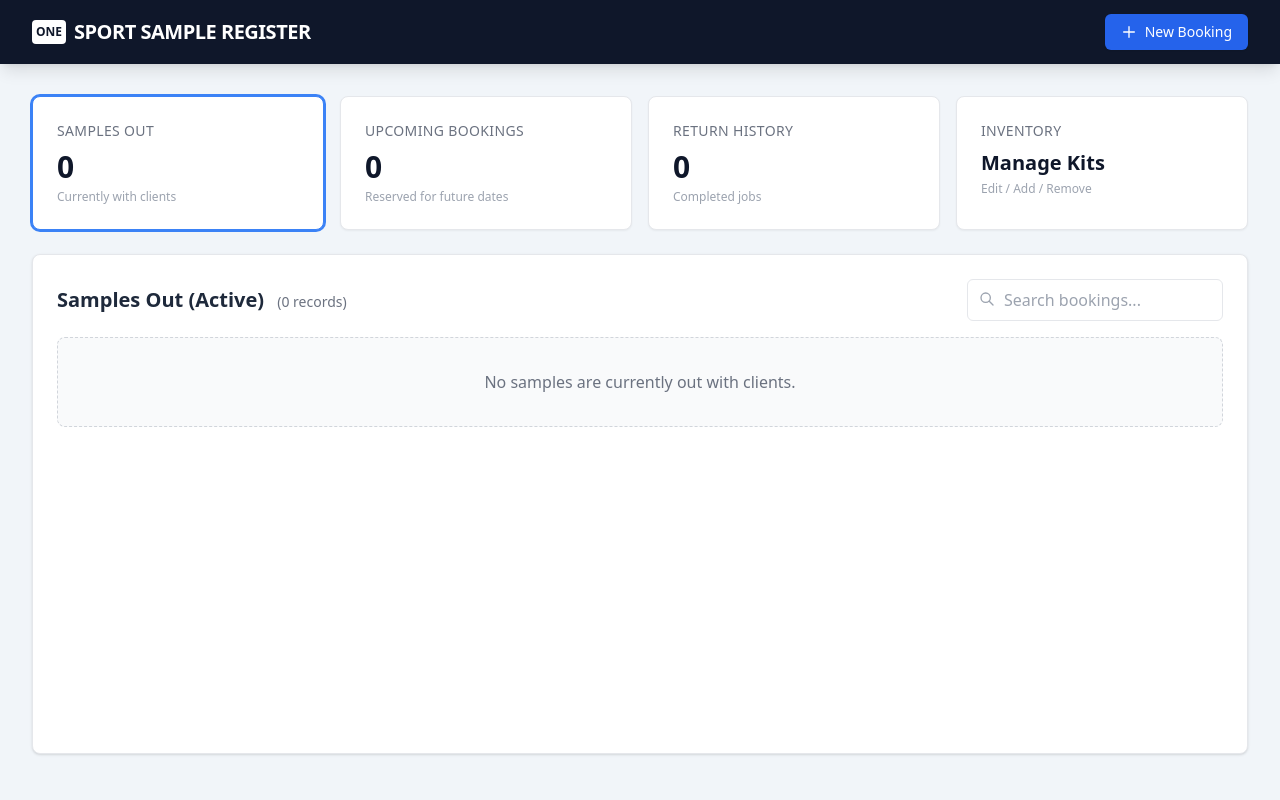
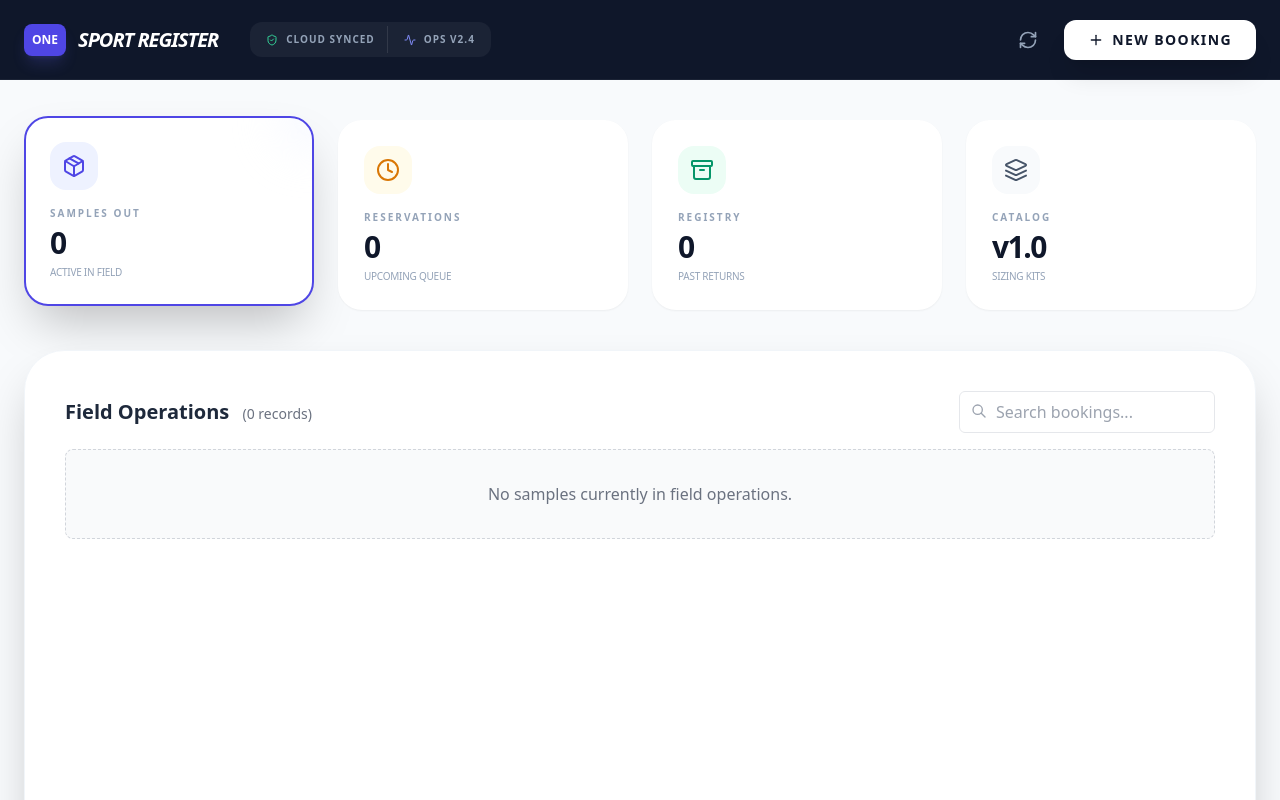
Before and after one commit to onesportapparel/one-sport-sample-register, a React (Vite) app: page / in a window 1280 px wide. Shown: the top 800 px of the page. Built offline with nearby package versions, Linux system fonts and the light colour scheme.

Commit message:
Add files via upload

```diff
--- a/App.tsx
+++ b/App.tsx
@@ -7,6 +7,18 @@ import { BookingList } from './components/BookingList';
 import { InventoryManager } from './components/InventoryManager';
 import { initEmailService, sendEmailNotification } from './services/email';
 import { printBooking } from './services/print';
+import {
+  LayoutDashboard,
+  Plus,
+  History,
+  Package,
+  RefreshCw,
+  ShieldCheck,
+  Clock,
+  Archive,
+  Layers,
+  Activity
+} from 'lucide-react';
 
 type View = 'DASHBOARD' | 'NEW_BOOKING';
 type Tab = 'SAMPLES_OUT' | 'BOOKINGS' | 'HISTORY' | 'INVENTORY';
@@ -41,7 +53,7 @@ const App: React.FC = () => {
   };
 
   const handleReturn = async (id: string) => {
-    if (window.confirm('Are you sure you want to mark these samples as returned?')) {
+    if (window.confirm('Mark these samples as returned to inventory?')) {
       await updateBookingStatus(id, 'RETURNED');
       setLastUpdated(Date.now());
       setActiveTab('HISTORY');
@@ -54,7 +66,7 @@ const App: React.FC = () => {
   };
 
   const handleActivate = async (id: string) => {
-    if (window.confirm('Are you sure you want to move this booking to "Samples Out"?')) {
+    if (window.confirm('Move this booking to active "Samples Out"?')) {
       await updateBookingStatus(id, 'ACTIVE');
       setLastUpdated(Date.now());
       setActiveTab('SAMPLES_OUT');
@@ -75,108 +87,127 @@ const App: React.FC = () => {
   const history = bookings.filter(b => b.status === 'RETURNED').sort((a,b) => new Date(b.dateReturn).getTime() - new Date(a.dateReturn).getTime());
 
   return (
-    <div className="min-h-screen bg-slate-100 font-sans text-slate-900">
-      <header className="bg-slate-900 text-white shadow-lg sticky top-0 z-50">
-        <div className="max-w-7xl mx-auto px-4 sm:px-6 lg:px-8 h-16 flex items-center justify-between">
-          <div className="flex items-center gap-2 cursor-pointer" onClick={() => setView('DASHBOARD')}>
-            <div className="bg-white text-slate-900 font-bold p-1 rounded text-xs">ONE</div>
-            <h1 className="text-xl font-bold tracking-tight">SPORT SAMPLE REGISTER</h1>
+    <div className="min-h-screen bg-[#f8fafc] font-sans text-slate-900 selection:bg-indigo-100">
+      {/* Dynamic Header */}
+      <header className="bg-slate-900 text-white sticky top-0 z-50 px-6 h-20 flex items-center justify-between border-b border-white/5 backdrop-blur-md">
+        <div className="flex items-center gap-8">
+          <div className="flex items-center gap-3 cursor-pointer group" onClick={() => setView('DASHBOARD')}>
+            <div className="bg-indigo-600 text-white font-black p-2 rounded-lg text-xs transform group-hover:rotate-6 transition-transform shadow-lg shadow-indigo-500/20">ONE</div>
+            <h1 className="text-xl font-black tracking-tighter uppercase italic">Sport Register</h1>
           </div>
-          {view === 'DASHBOARD' && activeTab !== 'INVENTORY' && (
+
+          <nav className="hidden lg:flex items-center gap-1 bg-white/5 p-1 rounded-xl">
+             <div className="px-3 py-1.5 flex items-center gap-2 text-[10px] font-bold text-slate-400 uppercase tracking-widest border-r border-white/10">
+                <ShieldCheck className="w-3 h-3 text-emerald-400" />
+                Cloud Synced
+             </div>
+             <div className="px-3 py-1.5 flex items-center gap-2 text-[10px] font-bold text-slate-400 uppercase tracking-widest">
+                <Activity className="w-3 h-3 text-indigo-400" />
+                Ops v2.4
+             </div>
+          </nav>
+        </div>
+
+        <div className="flex items-center gap-4">
+          <button
+            onClick={() => setLastUpdated(Date.now())}
+            className="p-2.5 text-slate-400 hover:text-white hover:bg-white/10 rounded-xl transition-all"
+            title="Refresh Registry"
+          >
+            <RefreshCw className={`w-5 h-5 ${isLoading ? 'animate-spin' : ''}`} />
+          </button>
+
+          {view === 'DASHBOARD' && (
             <button
               onClick={() => setView('NEW_BOOKING')}
-              className="bg-blue-600 hover:bg-blue-500 text-white px-4 py-2 rounded-md text-sm font-medium transition-colors shadow-sm flex items-center gap-2"
+              className="bg-white text-slate-900 px-6 py-2.5 rounded-xl text-sm font-black uppercase tracking-widest hover:bg-indigo-50 transition-all shadow-xl flex items-center gap-2 active:scale-95"
             >
-              <svg xmlns="http://www.w3.org/2000/svg" className="h-4 w-4" fill="none" viewBox="0 0 24 24" stroke="currentColor">
-                <path strokeLinecap="round" strokeLinejoin="round" strokeWidth={2} d="M12 4v16m8-8H4" />
-              </svg>
+              <Plus className="w-4 h-4" />
               New Booking
             </button>
           )}
         </div>
       </header>
 
-      <main className="max-w-7xl mx-auto px-4 sm:px-6 lg:px-8 py-8">
+      <main className="max-w-7xl mx-auto px-6 py-10">
         {view === 'NEW_BOOKING' ? (
+          <div className="animate-in fade-in slide-in-from-bottom-4 duration-500">
             <NewBookingForm
               onComplete={handleCreateBooking}
               onCancel={() => setView('DASHBOARD')}
             />
+          </div>
         ) : (
-          <div className="space-y-6">
-            <div className="grid grid-cols-2 md:grid-cols-4 gap-4">
+          <div className="space-y-10 animate-in fade-in duration-700">
+            {/* Metric Grid */}
+            <div className="grid grid-cols-1 md:grid-cols-2 lg:grid-cols-4 gap-6">
+              {[
+                { id: 'SAMPLES_OUT', label: 'Samples Out', count: samplesOut.length, icon: Package, color: 'indigo', desc: 'Active in Field' },
+                { id: 'BOOKINGS', label: 'Reservations', count: pendingBookings.length, icon: Clock, color: 'amber', desc: 'Upcoming Queue' },
+                { id: 'HISTORY', label: 'Registry', count: history.length, icon: Archive, color: 'emerald', desc: 'Past Returns' },
+                { id: 'INVENTORY', label: 'Catalog', count: 'v1.0', icon: Layers, color: 'slate', desc: 'Sizing Kits' }
+              ].map((card) => (
                 <div
-                onClick={() => setActiveTab('SAMPLES_OUT')}
-                className={`p-6 rounded-lg shadow-sm border cursor-pointer transition-all ${activeTab === 'SAMPLES_OUT' ? 'bg-white border-blue-500 ring-2 ring-blue-500' : 'bg-white border-gray-200 hover:bg-gray-50'}`}
+                  key={card.id}
+                  onClick={() => setActiveTab(card.id as Tab)}
+                  className={`
+                    p-6 rounded-3xl border-2 cursor-pointer transition-all relative overflow-hidden group
+                    ${activeTab === card.id
+                      ? 'bg-white border-indigo-600 shadow-2xl -translate-y-1'
+                      : 'bg-white border-transparent hover:border-slate-200 shadow-sm hover:shadow-md'}
+                  `}
                 >
-                <div className="text-sm font-medium text-gray-500 uppercase tracking-wide">Samples Out</div>
-                <div className="mt-2 text-3xl font-bold text-slate-900">{isLoading ? '...' : samplesOut.length}</div>
-                <div className="text-xs text-gray-400 mt-1">Currently with clients</div>
+                  <div className={`mb-4 w-12 h-12 rounded-2xl flex items-center justify-center bg-${card.color}-50 text-${card.color}-600 group-hover:scale-110 transition-transform`}>
+                    <card.icon className="w-6 h-6" />
                   </div>
-              <div
-                onClick={() => setActiveTab('BOOKINGS')}
-                className={`p-6 rounded-lg shadow-sm border cursor-pointer transition-all ${activeTab === 'BOOKINGS' ? 'bg-white border-blue-500 ring-2 ring-blue-500' : 'bg-white border-gray-200 hover:bg-gray-50'}`}
-              >
-                <div className="text-sm font-medium text-gray-500 uppercase tracking-wide">Upcoming Bookings</div>
-                <div className="mt-2 text-3xl font-bold text-slate-900">{isLoading ? '...' : pendingBookings.length}</div>
-                <div className="text-xs text-gray-400 mt-1">Reserved for future dates</div>
+                  <div className="text-[10px] font-black text-slate-400 uppercase tracking-[0.2em]">{card.label}</div>
+                  <div className="mt-1 text-3xl font-black text-slate-900 tracking-tighter">{isLoading ? '...' : card.count}</div>
+                  <div className="text-[10px] text-slate-400 font-medium mt-1 uppercase tracking-tight">{card.desc}</div>
+
+                  {activeTab === card.id && (
+                    <div className="absolute top-0 right-0 w-16 h-16 -mr-8 -mt-8 bg-indigo-50 rounded-full opacity-50 blur-xl"></div>
+                  )}
                 </div>
-              <div
-                onClick={() => setActiveTab('HISTORY')}
-                className={`p-6 rounded-lg shadow-sm border cursor-pointer transition-all ${activeTab === 'HISTORY' ? 'bg-white border-blue-500 ring-2 ring-blue-500' : 'bg-white border-gray-200 hover:bg-gray-50'}`}
-              >
-                <div className="text-sm font-medium text-gray-500 uppercase tracking-wide">Return History</div>
-                <div className="mt-2 text-3xl font-bold text-slate-900">{isLoading ? '...' : history.length}</div>
-                <div className="text-xs text-gray-400 mt-1">Completed jobs</div>
-              </div>
-              <div
-                onClick={() => setActiveTab('INVENTORY')}
-                className={`p-6 rounded-lg shadow-sm border cursor-pointer transition-all ${activeTab === 'INVENTORY' ? 'bg-white border-blue-500 ring-2 ring-blue-500' : 'bg-white border-gray-200 hover:bg-gray-50'}`}
-              >
-                <div className="text-sm font-medium text-gray-500 uppercase tracking-wide">Inventory</div>
-                <div className="mt-2 text-xl font-bold text-slate-900 flex items-center gap-2">Manage Kits</div>
-                <div className="text-xs text-gray-400 mt-1">Edit / Add / Remove</div>
-              </div>
+              ))}
             </div>
 
-            <div className="bg-white rounded-lg shadow min-h-[500px] p-6 border border-gray-200 relative">
+            {/* Content Area */}
+            <div className="bg-white rounded-[2.5rem] shadow-2xl border border-slate-100 min-h-[600px] p-10 relative overflow-hidden">
               {isLoading && (
-                <div className="absolute inset-0 bg-white/50 z-10 flex items-center justify-center backdrop-blur-[1px]">
-                  <div className="flex flex-col items-center gap-2">
-                    <div className="w-10 h-10 border-4 border-blue-600 border-t-transparent rounded-full animate-spin"></div>
-                    <span className="text-sm font-medium text-slate-600">Syncing with Azure...</span>
-                  </div>
+                <div className="absolute inset-0 bg-white/60 z-50 flex flex-col items-center justify-center backdrop-blur-sm">
+                  <div className="w-12 h-12 border-4 border-indigo-600 border-t-transparent rounded-full animate-spin"></div>
+                  <span className="mt-4 text-[10px] font-black text-slate-400 uppercase tracking-[0.4em]">Synchronizing Records</span>
                 </div>
               )}
 
               {activeTab === 'SAMPLES_OUT' && (
                 <BookingList
-                  title="Samples Out (Active)"
+                  title="Field Operations"
                   bookings={samplesOut}
                   onAction={handleReturn}
                   onPrint={handlePrint}
-                  actionLabel="Mark Returned"
-                  actionColorClass="bg-green-600 hover:bg-green-700 text-white"
-                  emptyMessage="No samples are currently out with clients."
+                  actionLabel="Confirm Return"
+                  actionColorClass="bg-emerald-600 hover:bg-emerald-700 text-white shadow-emerald-200"
+                  emptyMessage="No samples currently in field operations."
                 />
               )}
               {activeTab === 'BOOKINGS' && (
                 <BookingList
-                  title="Forward Bookings"
+                  title="Forward Queue"
                   bookings={pendingBookings}
                   onAction={handleActivate}
                   onPrint={handlePrint}
-                  actionLabel="Move to Samples Out"
-                  actionColorClass="bg-blue-600 hover:bg-blue-700 text-white"
-                  emptyMessage="No upcoming bookings found."
+                  actionLabel="Mark as Out"
+                  actionColorClass="bg-indigo-600 hover:bg-indigo-700 text-white shadow-indigo-200"
+                  emptyMessage="The forward booking queue is empty."
                 />
               )}
               {activeTab === 'HISTORY' && (
                 <BookingList
-                  title="Return History"
+                  title="Archives"
                   bookings={history}
                   onPrint={handlePrint}
-                  emptyMessage="No history found."
+                  emptyMessage="Historical archive is currently empty."
                 />
               )}
                {activeTab === 'INVENTORY' && (
@@ -186,6 +217,16 @@ const App: React.FC = () => {
           </div>
         )}
       </main>
+
+      <footer className="max-w-7xl mx-auto px-6 pb-12">
+        <div className="border-t border-slate-200 pt-8 flex justify-between items-center text-[10px] font-bold text-slate-400 uppercase tracking-widest">
+           <div>&copy; {new Date().getFullYear()} One Sport Internal Operations</div>
+           <div className="flex gap-4">
+              <span className="hover:text-indigo-600 cursor-pointer">Security Policy</span>
+              <span className="hover:text-indigo-600 cursor-pointer">Audit Logs</span>
+           </div>
+        </div>
+      </footer>
     </div>
   );
 };
--- a/index.html
+++ b/index.html
@@ -1,26 +1,46 @@
+
 <!DOCTYPE html>
 <html lang="en">
   <head>
     <meta charset="UTF-8" />
     <meta name="viewport" content="width=device-width, initial-scale=1.0" />
     <title>ONE SPORT SAMPLE REGISTER</title>
+    <link rel="preconnect" href="https://fonts.googleapis.com">
+    <link rel="preconnect" href="https://fonts.gstatic.com" crossorigin>
+    <link href="https://fonts.googleapis.com/css2?family=Inter:wght@400;500;600;700;800;900&display=swap" rel="stylesheet">
     <script src="https://cdn.tailwindcss.com"></script>
     <style>
-      /* Custom scrollbar for kit selector */
+      body {
+        font-family: 'Inter', sans-serif;
+      }
+      /* Custom scrollbar for high-end look */
       ::-webkit-scrollbar {
-        width: 8px;
-        height: 8px;
+        width: 10px;
+        height: 10px;
       }
       ::-webkit-scrollbar-track {
-        background: #f1f1f1;
+        background: transparent;
       }
       ::-webkit-scrollbar-thumb {
-        background: #cbd5e1;
-        border-radius: 4px;
+        background: #e2e8f0;
+        border-radius: 20px;
+        border: 3px solid transparent;
+        background-clip: content-box;
       }
       ::-webkit-scrollbar-thumb:hover {
-        background: #94a3b8;
+        background: #cbd5e1;
+        background-clip: content-box;
       }
+
+      /* Tailored animations */
+      .animate-in {
+        animation-duration: 0.5s;
+        animation-fill-mode: both;
+      }
+      @keyframes fade-in { from { opacity: 0; } to { opacity: 1; } }
+      @keyframes slide-in-from-bottom { from { transform: translateY(1rem); } to { transform: translateY(0); } }
+      .fade-in { animation-name: fade-in; }
+      .slide-in-from-bottom-4 { animation-name: slide-in-from-bottom; }
     </style>
   <script type="importmap">
 {
@@ -29,13 +49,14 @@
     "react-dom/": "https://esm.sh/react-dom@^19.2.3/",
     "react/": "https://esm.sh/react@^19.2.3/",
     "vite": "https://esm.sh/vite@^7.3.0",
-    "@vitejs/plugin-react": "https://esm.sh/@vitejs/plugin-react@^5.1.2"
+    "@vitejs/plugin-react": "https://esm.sh/@vitejs/plugin-react@^5.1.2",
+    "lucide-react": "https://esm.sh/lucide-react@^0.454.0"
   }
 }
 </script>
 <link rel="stylesheet" href="/index.css">
 </head>
-  <body class="bg-slate-100">
+  <body class="bg-[#f8fafc]">
     <div id="root"></div>
     <script type="module" src="/index.tsx"></script>
   </body>
```
Also changed, not shown: 1 other file (tests, documents, lock files or other folders). Lines whose indentation alone changed are shown as unchanged.
